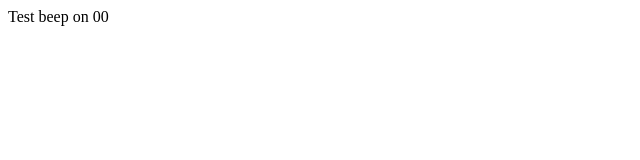
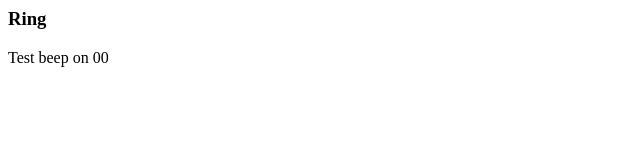
Before and after one commit to rainfalcon/webweb, a plain HTML site: page index.html in a window 1280 px wide. Shown: the whole page, without its empty margins (0-640 px from the left). Drawn offline with Linux system fonts and the light colour scheme.

Commit message:
Update index.html

```diff
--- a/index.html
+++ b/index.html
@@ -28,6 +28,7 @@ beepOnSecondZero();
     </script>
   </head>
   <body>
+	<h3>Ring</h3>
     Test beep on 00
   </body>
 </html>
```
